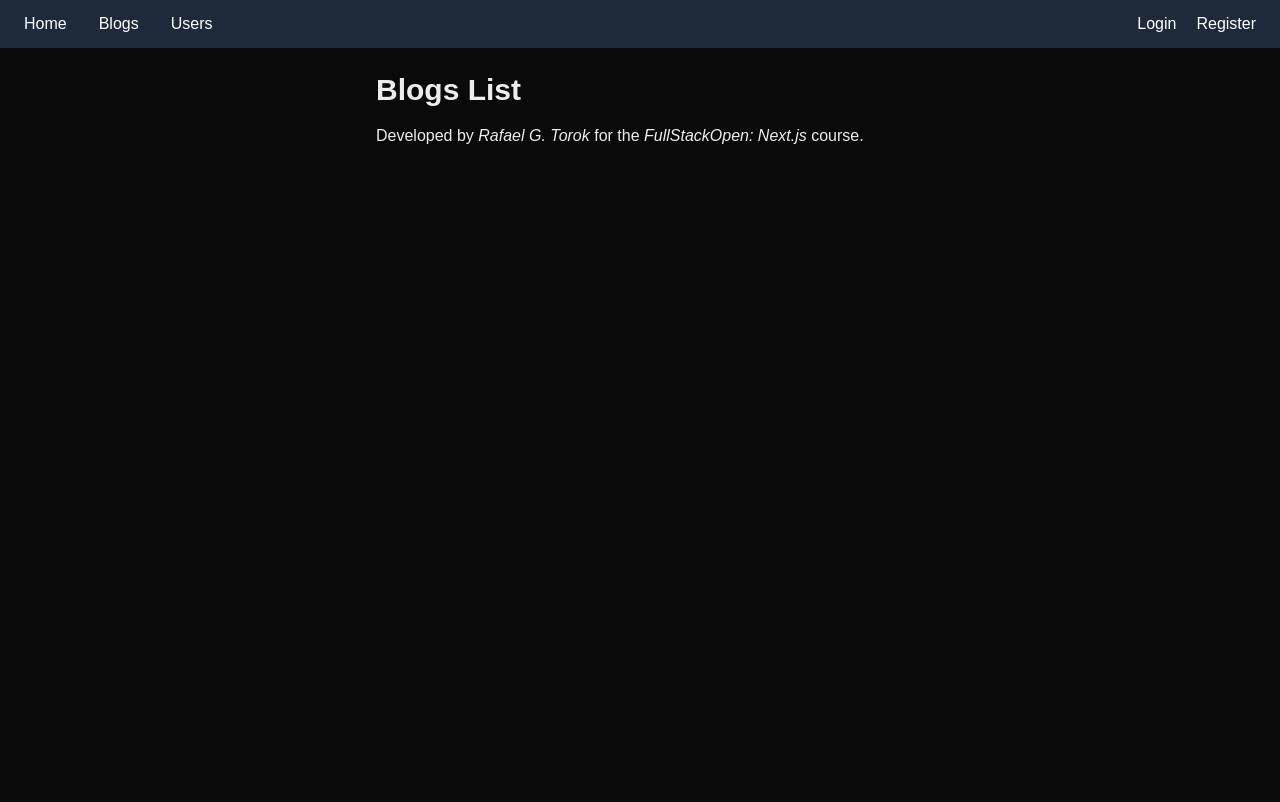
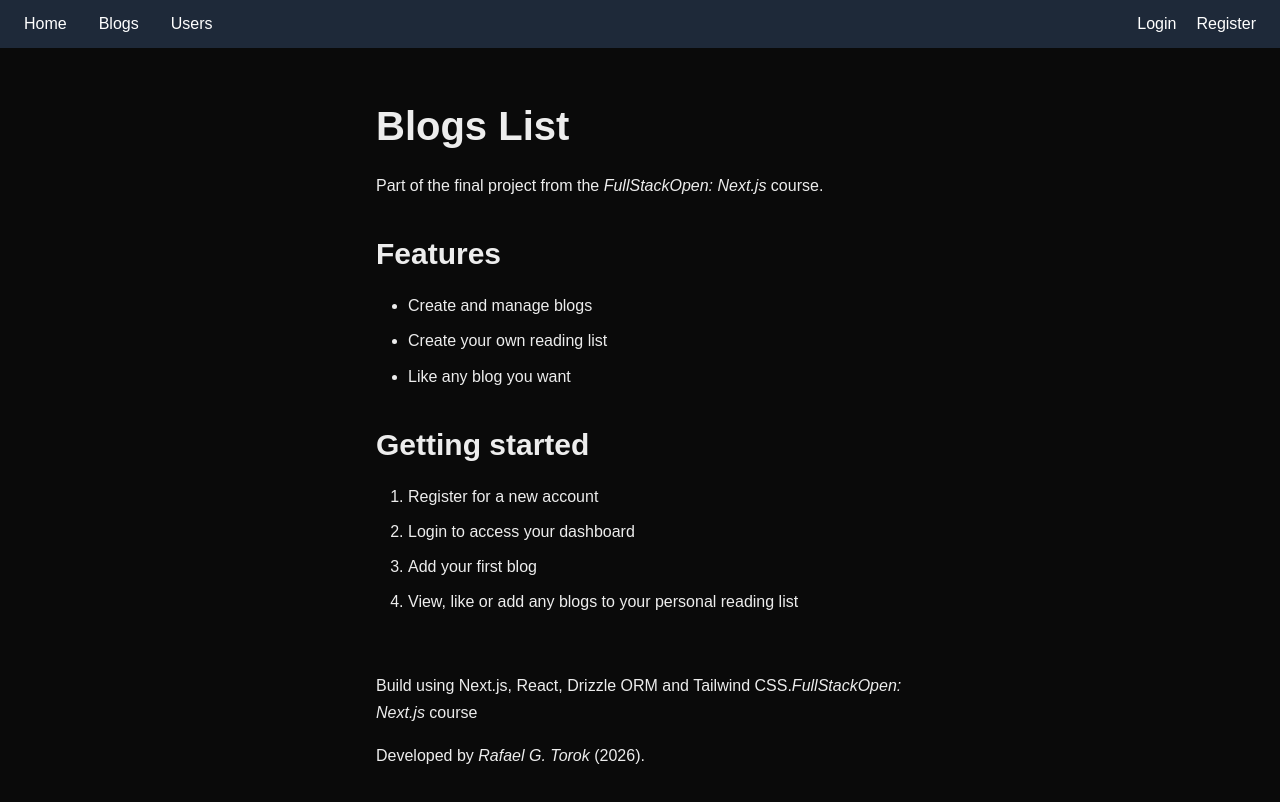
Before and after one commit to rafaeltorok/fs-nextjs, a Next.js app in the folder blogs-list/: page / in a window 1280 px wide. Shown: the top 802 px of the page. Built offline with nearby package versions, Linux system fonts and the light colour scheme; no server answers.

Commit message:
refactor: the homepage into a markdown file - update: add more info to the app homepage

```diff
--- a/blogs-list/app/globals.css
+++ b/blogs-list/app/globals.css
@@ -44,3 +44,58 @@ body {
   align-items: center;
   font-size: 1.2rem;
 }
+
+.markdown h1 {
+  font-size: 2.5rem;
+  font-weight: bold;
+  margin: 1.5rem 0 1rem;
+}
+
+.markdown h2 {
+  font-size: 1.875rem;
+  font-weight: bold;
+  margin: 2rem 0 0.75rem;
+}
+
+.markdown h3 {
+  font-size: 1.5rem;
+  font-weight: 600;
+  margin: 1.5rem 0 0.5rem;
+}
+
+.markdown p {
+  margin: 1rem 0;
+  line-height: 1.7;
+}
+
+.markdown a {
+  color: #3b82f6;
+  text-decoration: underline;
+}
+
+.markdown a:hover {
+  color: #2563eb;
+}
+
+.markdown ul {
+  margin: 1rem 0;
+  padding-left: 2rem;
+  line-height: 1.7;
+  list-style-type: disc;
+}
+
+.markdown ol {
+  margin: 1rem 0;
+  padding-left: 2rem;
+  line-height: 1.7;
+  list-style-type: decimal;
+}
+
+.markdown li {
+  margin: 0.5rem 0;
+}
+
+.markdown hr {
+  margin: 2rem 0;
+  opacity: 0.2;
+}
--- /dev/null
+++ b/blogs-list/app/homepage.mdx
@@ -0,0 +1,22 @@
+# Blogs List
+
+Part of the final project from the <i>FullStackOpen: Next.js</i> course.
+
+## Features
+
+- Create and manage blogs
+- Create your own reading list
+- Like any blog you want
+
+## Getting started
+
+1. Register for a new account
+2. Login to access your dashboard
+3. Add your first blog
+4. View, like or add any blogs to your personal reading list
+
+<br />
+
+Build using Next.js, React, Drizzle ORM and Tailwind CSS.<i>FullStackOpen: Next.js</i> course
+
+Developed by <i>Rafael G. Torok</i> (2026).
--- a/blogs-list/app/page.tsx
+++ b/blogs-list/app/page.tsx
@@ -1,11 +1,9 @@
+import Homepage from "./homepage.mdx";
+
 export default function Home() {
   return (
-    <div className="max-w-xl mx-auto p-6">
-      <h1 className="text-3xl font-bold mb-4">Blogs List</h1>
-      <p>
-        Developed by <i>Rafael G. Torok</i> for the{" "}
-        <i>FullStackOpen: Next.js</i> course.
-      </p>
+    <div className="markdown max-w-xl mx-auto p-6">
+      <Homepage />
     </div>
   );
 }
```
